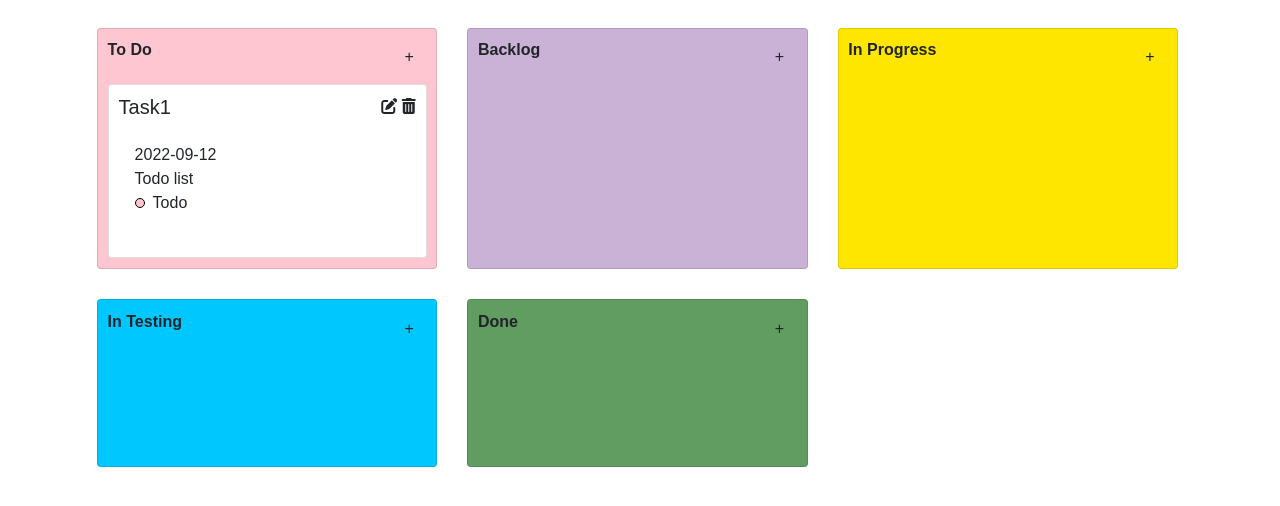
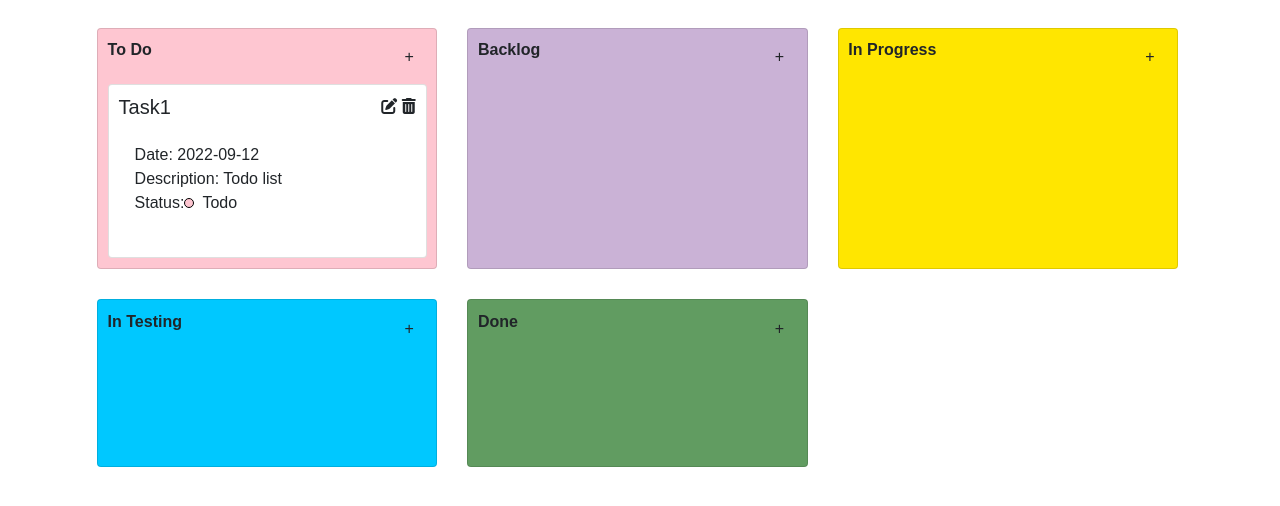
Before and after one commit to gem-shubhangini/JS-Assignment, a plain HTML site: page index.html in a window 1280 px wide. Shown: the part 88-594 px from the top of the page. Drawn offline with nearby package versions, Linux system fonts and the light colour scheme.

Commit message:
Update index.html

```diff
--- a/index.html
+++ b/index.html
@@ -26,9 +26,9 @@
                        </span>
                        </div>
                     <div class="card-body">
-                        <div class="card-text">2022-09-12</div>
-                    <div class="card-text">Todo list</div>
-                    <p class="status"><span class="test rounded-circle" id="todo"></span>todo</p>
+                        <div class="card-text">Date: <span>2022-09-12</span> </div>
+                    <div class="card-text">Description: <span>Todo list</span></div>
+                    <p class="status">Status:<span class="test rounded-circle" id="todo"></span>todo</p>
                 </div>
                 </div>
 
```
